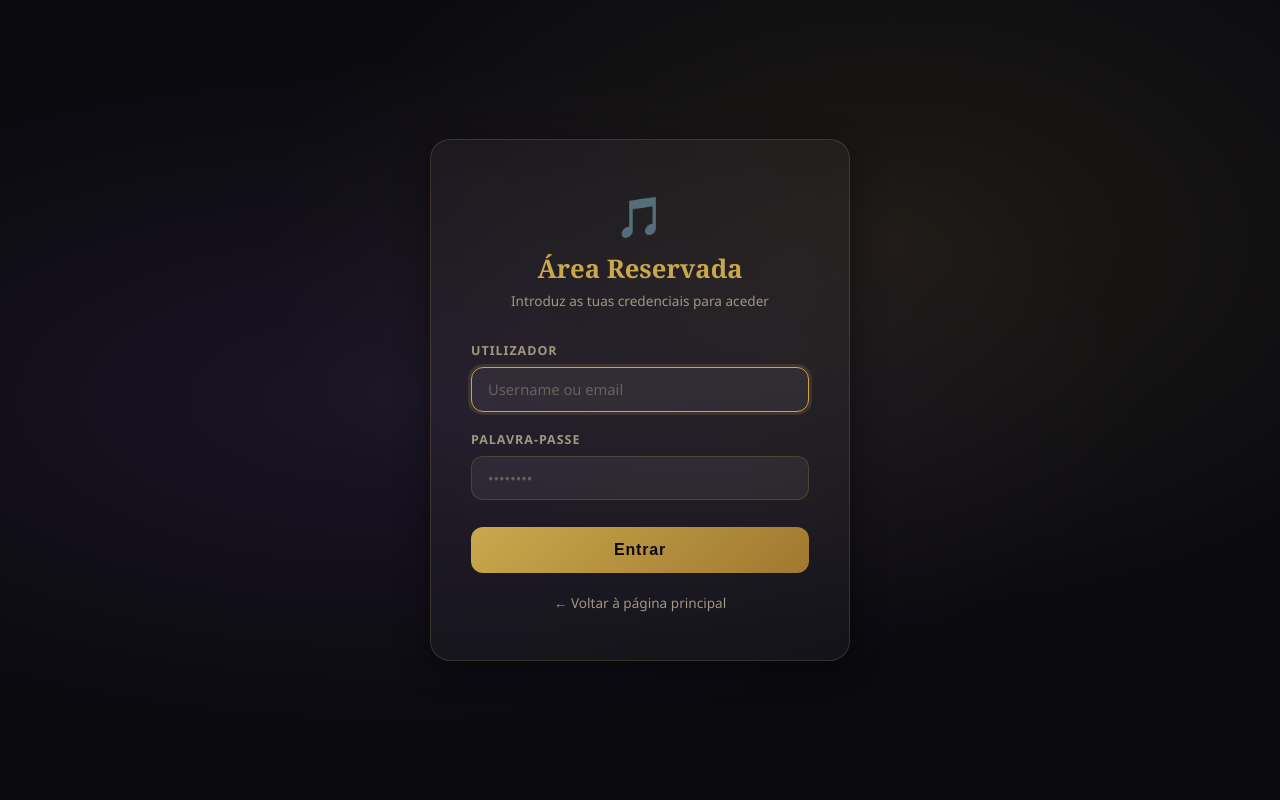
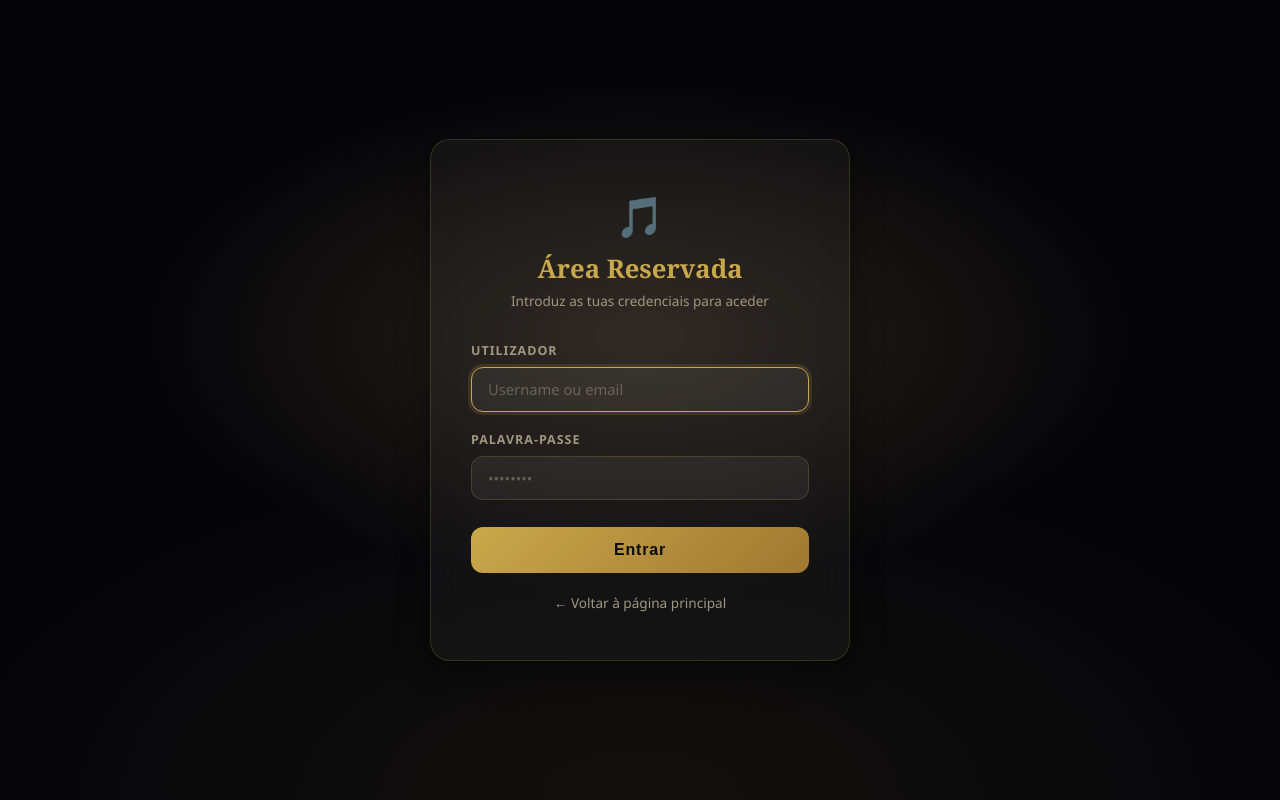
Before and after one commit to FelipeM-eng/Projeto_EscolaDeMusica, a Django app: page /login/ in a window 1280 px wide. Run offline with Django 5.2, Linux system fonts and the light colour scheme.

Commit message:
alteração do css das paginas de login

```diff
--- a/static/escola_musica/css/login.css
+++ b/static/escola_musica/css/login.css
@@ -8,9 +8,9 @@
   align-items: center;
   justify-content: center;
   background:
-    radial-gradient(ellipse at 30% 50%, rgba(123, 79, 166, 0.15) 0%, transparent 60%),
-    radial-gradient(ellipse at 70% 30%, rgba(201, 168, 76, 0.10) 0%, transparent 50%),
-    #0a0a0f;
+    radial-gradient(ellipse 55% 45% at 50% 42%, rgba(45, 38, 30, 0.9) 0%, transparent 70%),
+        radial-gradient(ellipse 100% 80% at 50% 100%, #12100e 0%, #050508 55%),
+        linear-gradient(180deg, #08080c 0%, #0f0d12 40%, #1a1612 100%);
 }
 
 .login-caixa {
```
Also changed, not shown: static/escola_musica/css/mainpage.css (+0 -12 lines).
